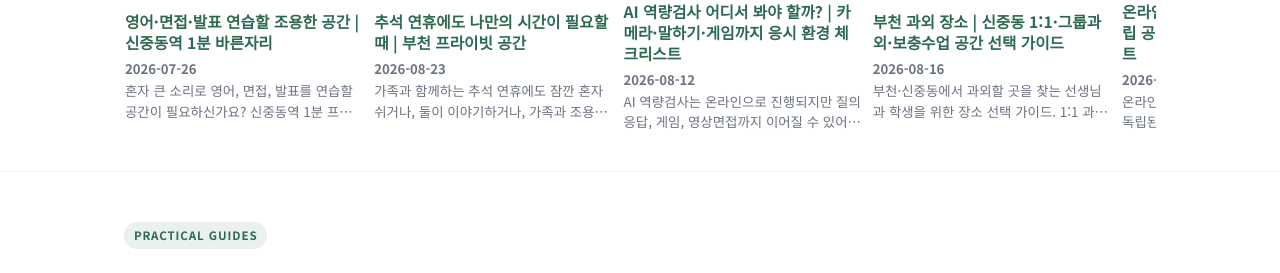
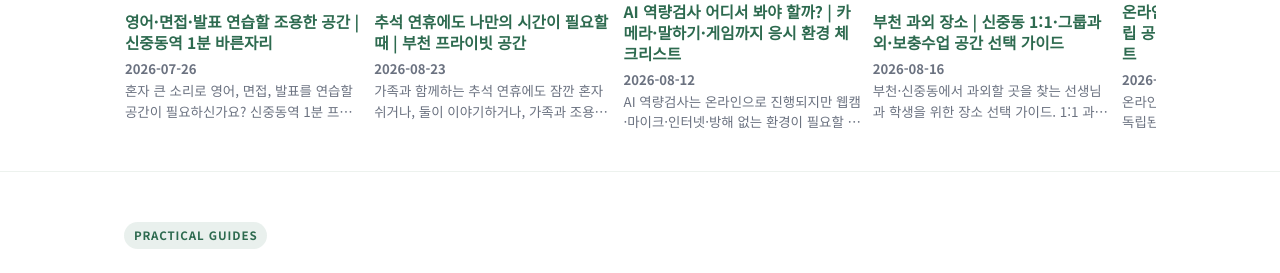
Before and after one commit to bareunspace/blog, a Jekyll site: the page built from blog.html, in a window 1280 px wide and 1400 px high, scrolled down 991 px, cut to the strip 0-603 px from the top of the window. Shown: the part 169-442 px from the top of the strip. Built offline with Jekyll 4.4.1, drawn with Linux system fonts in a browser that asks for light colours; some of the changed text lies outside the part shown.

Commit message:
Strengthen AI competency webcam search intent

```diff
--- a/_posts/2026-08-13-ai-competency-test-space.md
+++ b/_posts/2026-08-13-ai-competency-test-space.md
@@ -1,7 +1,7 @@
 ---
 layout: default
 title: AI 역량검사 어디서 봐야 할까? | 카메라·말하기·게임까지 응시 환경 체크리스트
-description: AI 역량검사는 온라인으로 진행되지만 질의응답, 게임, 영상면접까지 이어질 수 있어 단순히 노트북만 놓을 자리가 아니라 카메라·마이크·인터넷·방해 없는 시간이 필요합니다. 집에서 보기 어렵다면 어떤 공간을 확인해야 하는지 정리했습니다.
+description: AI 역량검사는 온라인으로 진행되지만 웹캠·마이크·인터넷·방해 없는 환경이 필요할 수 있습니다. 웹캠이 없을 때 무엇을 먼저 확인해야 하는지와 집에서 응시하기 어려울 때의 장소 선택 기준을 정리했습니다.
 category: 면접준비
 hub_series: interview
 hub_section: problem
@@ -14,7 +14,7 @@
   - 영상면접
   - 온라인 면접
 hub_footer: AI 역량검사 환경
-keywords: AI역량검사장소,AI역량검사어디서,AI역량검사집에서,AI역량검사스터디룸,AI역량검사환경,AI면접장소,잡다역량검사,역량검사카메라,역량검사마이크,부천면접공간,신중동면접공간
+keywords: AI역량검사장소,AI역량검사어디서,AI역량검사집에서,AI역량검사스터디룸,AI역량검사환경,AI면접장소,잡다역량검사,역량검사카메라,역량검사마이크,AI역량검사웹캠,AI역량검사웹캠없으면,역량검사웹캠,부천면접공간,신중동면접공간
 tags:
   - AI 역량검사
   - AI 면접
@@ -60,10 +60,24 @@
     <h2 class="section-title">집에서 봐도 됩니다.<br />다만 검사시간 동안 환경이 유지돼야 합니다.</h2>
     <p class="section-desc">온라인 역량검사는 집에서도 응시할 수 있는 경우가 있습니다. 중요한 건 장소 이름보다 <strong>카메라와 마이크가 안정적으로 작동하고, 필요한 만큼 말할 수 있고, 다른 사람이 들어오지 않으며, 인터넷 연결이 유지되는가</strong>입니다. 실제 응시 규정은 기업 또는 검사 플랫폼의 안내를 먼저 확인하세요.</p>
     <div class="guide-summary-grid">
-      <article class="guide-summary-card"><span>01</span><h3>카메라·마이크</h3><p>영상과 음성이 필요한 과제가 있다면 시작 전에 실제 장비가 정상 작동하는지 확인합니다.</p></article>
+      <article class="guide-summary-card"><span>01</span><h3>웹캠·마이크</h3><p>웹캠이 없다고 바로 응시 불가라고 단정하지 말고, 노트북 내장 카메라 유무와 기업·검사 플랫폼의 장비 요구사항을 먼저 확인합니다.</p></article>
       <article class="guide-summary-card"><span>02</span><h3>말할 수 있는 환경</h3><p>영상면접이나 질의응답이 포함된다면 주변을 의식하지 않고 답변할 수 있는지가 중요합니다.</p></article>
       <article class="guide-summary-card"><span>03</span><h3>방해 없는 시간</h3><p>검사 중 가족·룸메이트 출입, 전화, 생활소음 등으로 흐름이 끊기지 않는지 확인합니다.</p></article>
     </div>
+  </div>
+</section>
+
+<section id="webcam" class="guide-summary-section" aria-label="AI 역량검사 웹캠과 마이크 확인">
+  <div class="section-inner">
+    <p class="section-label">Webcam & Microphone</p>
+    <h2 class="section-title">AI 역량검사 웹캠이 없으면?<br />장비를 사기 전에 이 순서로 확인하세요</h2>
+    <p class="section-desc"><strong>먼저 응시 안내에서 카메라·마이크 요구사항을 확인하세요.</strong> 노트북에 카메라와 마이크가 내장돼 있다면 별도 외장 웹캠이 필요하지 않은 경우도 있지만, 검사별 조건은 다를 수 있습니다. 특정 장비가 필수인지 여부는 기업 또는 검사 플랫폼의 안내가 가장 우선입니다.</p>
+    <div class="guide-summary-grid">
+      <article class="guide-summary-card"><span>01</span><h3>내장 카메라 확인</h3><p>노트북 설정이나 카메라 앱에서 내장 카메라가 실제로 인식되고 화면이 정상적으로 나오는지 확인합니다.</p></article>
+      <article class="guide-summary-card"><span>02</span><h3>응시 안내 확인</h3><p>외장 웹캠이 필요한지, 카메라 위치나 화면 조건이 따로 있는지 해당 기업·검사 플랫폼의 안내를 확인합니다.</p></article>
+      <article class="guide-summary-card"><span>03</span><h3>마이크까지 테스트</h3><p>영상만 확인하지 말고 실제로 말해 보면서 마이크 입력과 녹음 음량이 안정적인지도 함께 점검합니다.</p></article>
+    </div>
+    <p><strong>바른자리는 노트북이나 웹캠을 제공하지 않습니다.</strong> 외부 공간에서 응시한다면 필요한 장비를 직접 준비하고, 예약 전에 실제 응시 조건과 공간 환경을 비교해 주세요.</p>
   </div>
 </section>
 
@@ -83,6 +97,7 @@
 <nav class="guide-toc" aria-label="AI 역량검사 응시 환경 목차">
   <div class="guide-toc-inner">
     <span class="guide-toc-label">이 글에서 확인할 내용</span>
+    <a href="#webcam">웹캠 없을 때</a>
     <a href="#what">어떤 검사인가</a>
     <a href="#home-test">집에서 볼 때</a>
     <a href="#checklist">장소 체크리스트</a>
@@ -187,6 +202,7 @@
   <div class="section-inner">
     <h2 class="section-title">AI 역량검사 장소 FAQ</h2>
     <div class="contact-faq">
+      <details><summary>AI 역량검사 웹캠이 없으면 어떻게 하나요?</summary><p>먼저 노트북에 카메라와 마이크가 내장돼 있는지 확인하고, 기업 또는 검사 플랫폼의 응시 안내에서 외장 웹캠이 별도로 필요한지 확인하세요. 검사마다 요구사항이 다를 수 있으므로 장비를 새로 준비하기 전에 공식 응시 조건을 먼저 보는 것이 좋습니다.</p></details>
       <details><summary>AI 역량검사는 집에서 볼 수 있나요?</summary><p>온라인으로 응시하는 역량검사는 집에서 진행할 수 있는 경우가 있습니다. 다만 기업이나 검사 플랫폼별 응시 규정이 다를 수 있으므로 받은 안내에서 장소와 장비 조건을 먼저 확인해야 합니다.</p></details>
       <details><summary>AI 역량검사 장소는 어디가 좋은가요?</summary><p>특정 장소보다 인터넷과 전원이 안정적이고, 필요한 만큼 말할 수 있으며, 검사 도중 다른 사람이 들어오지 않는 환경인지가 더 중요합니다. 집에서 이 조건을 만들 수 있다면 집도 괜찮고, 어렵다면 독립된 외부 공간을 검토할 수 있습니다.</p></details>
       <details><summary>AI 역량검사는 얼마나 걸리나요?</summary><p>검사 종류와 기업 설정에 따라 다릅니다. 현재 JOBDA의 일반 역량검사 안내에서는 약 80분을 제시하고 있지만 실제 기업 전형에서는 시간이 달라질 수 있으므로 응시 안내를 기준으로 준비하세요.</p></details>
```
